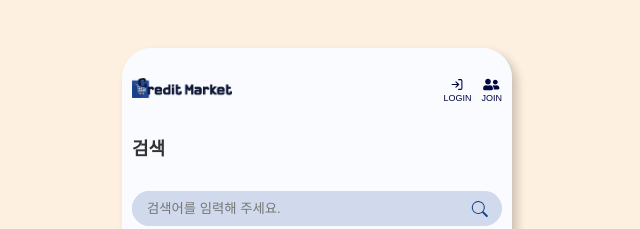
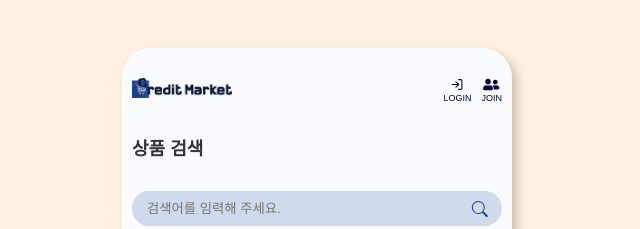
Before and after one commit to fastcampus-mini/credit-market-FE, a React (Vite) app: page /search in a window 1280 px wide. Shown: the top 229 px of the page, without its empty margins (323-963 px from the left). Built offline with nearby package versions, Linux system fonts and the light colour scheme; what emotion-reset would draw is missing.

Commit message:
Feat: 페이지 제목 수정

```diff
--- a/src/pages/Buy.tsx
+++ b/src/pages/Buy.tsx
@@ -34,7 +34,7 @@ const Buy = () => {
 
   return (
     <BuyContainer>
-      <PageTitle title="신청하기" />
+      <PageTitle title="상품 신청" />
       <BuyContent>
         <BuyItemContainer>
           {Array.isArray(cart) ? (
--- a/src/pages/Search.tsx
+++ b/src/pages/Search.tsx
@@ -6,7 +6,7 @@ import Input from '@/components/common/Input';
 const Search = () => {
   return (
     <StyledSearch>
-      <PageTitle title="검색" />
+      <PageTitle title="상품 검색" />
       <div className="searchArea">
         <form action="">
           <Input
```
